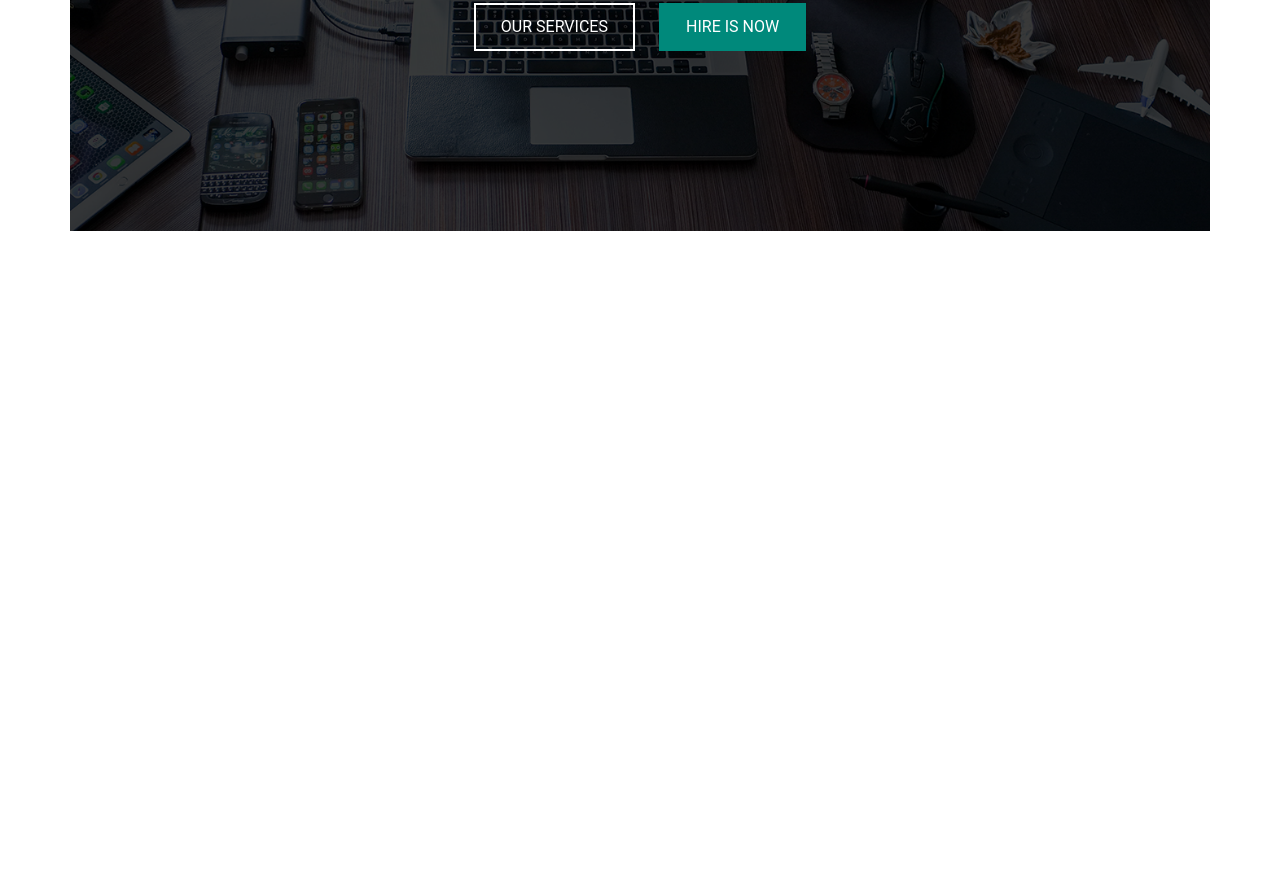
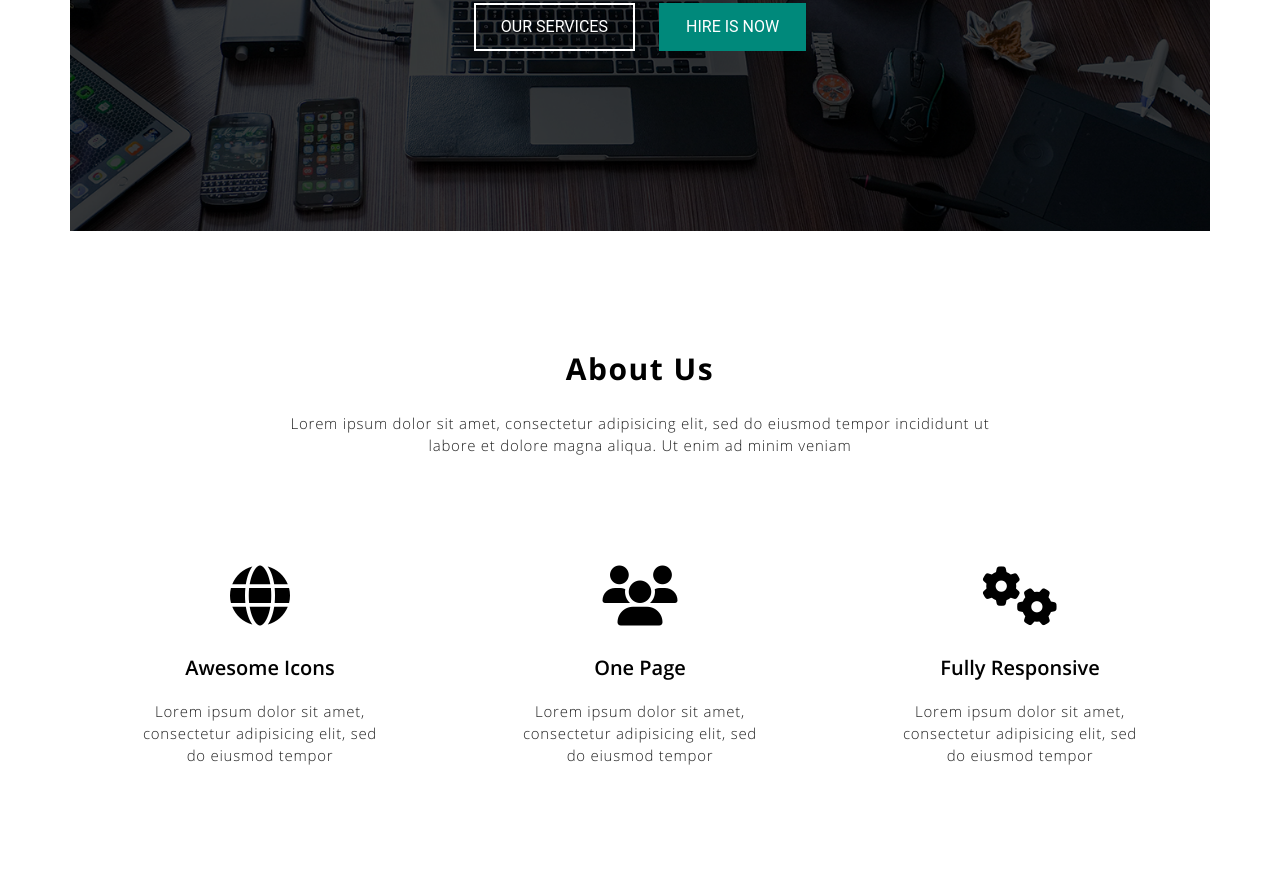
Before and after one commit to ArtemVolokhov/ArtemVolokhov.github.io, a plain HTML site: page WebDevelopment/index.html in a window 1280 px wide. Shown: the part 477-1356 px from the top of the page. Before the commit the page ends 800 px from the top, so only its background shows below. Drawn offline with nearby package versions, Linux system fonts and the light colour scheme.

Commit message:
about us

```diff
--- a/WebDevelopment/index.html
+++ b/WebDevelopment/index.html
@@ -41,6 +41,33 @@
            </div>
        </div>
    </header>
+   <section class="about">
+       <div class="container">
+           <div class="row justify-content-center">
+                <div class="col-xl-8 ">
+                    <h2 class='about__title'>About Us</h2>
+                    <p class='about__text'>Lorem ipsum dolor sit amet, consectetur adipisicing elit, sed do eiusmod tempor incididunt ut labore et dolore magna aliqua. Ut enim ad minim veniam</p>
+                </div>
+           </div>
+           <div class="row justify-content-around">
+                <div class="col-xl-3">
+                    <i class="fas fa-globe about__icon"></i>
+                    <h3 class='about__h3'>Awesome Icons</h3>
+                    <p class='about__text'>Lorem ipsum dolor sit amet, consectetur adipisicing elit, sed do eiusmod tempor</p>
+                </div>
+                <div class="col-xl-3">
+                    <i class="fas fa-users about__icon"></i>
+                    <h3 class='about__h3'>One Page</h3>
+                    <p class='about__text'>Lorem ipsum dolor sit amet, consectetur adipisicing elit, sed do eiusmod tempor</p>
+                </div>
+                <div class="col-xl-3">
+                    <i class="fas fa-cogs about__icon"></i>
+                    <h3 class='about__h3'>Fully Responsive</h3>
+                    <p class='about__text'>Lorem ipsum dolor sit amet, consectetur adipisicing elit, sed do eiusmod tempor</p>
+                </div>
+           </div>
+       </div>
+   </section>
 <script src="https://code.jquery.com/jquery-3.4.1.slim.min.js" integrity="sha384-J6qa4849blE2+poT4WnyKhv5vZF5SrPo0iEjwBvKU7imGFAV0wwj1yYfoRSJoZ+n" crossorigin="anonymous"></script>
 <script src="https://cdn.jsdelivr.net/npm/popper.js@1.16.0/dist/umd/popper.min.js" integrity="sha384-Q6E9RHvbIyZFJoft+2mJbHaEWldlvI9IOYy5n3zV9zzTtmI3UksdQRVvoxMfooAo" crossorigin="anonymous"></script>
 <script src="https://stackpath.bootstrapcdn.com/bootstrap/4.4.1/js/bootstrap.min.js" integrity="sha384-wfSDF2E50Y2D1uUdj0O3uMBJnjuUD4Ih7YwaYd1iqfktj0Uod8GCExl3Og8ifwB6" crossorigin="anonymous"></script>
--- /dev/null
+++ b/WebDevelopment/sass/blocks/_about.sass
@@ -0,0 +1,30 @@
+.about
+    background-color: #fff
+    color: black
+    text-align: center
+    padding-top: 120px
+    padding-bottom: 125px
+
+.about__title
+    font-size: 30px
+    letter-spacing: 1.5px
+    font-family: 'Open Sans Bold'
+    margin-bottom: 25px
+
+
+.about__icon
+    font-size: 60px
+.about__text
+    font-size: 15px
+    margin-bottom: 110px
+    line-height: 22px
+    letter-spacing: 0.75px
+    color: #212121
+
+
+
+.about__h3
+    margin-top: 30px
+    margin-bottom: 20px
+    font-size: 20px
+    font-family: 'Open Sans Semibold'
--- a/WebDevelopment/sass/blocks/_base.sass
+++ b/WebDevelopment/sass/blocks/_base.sass
@@ -3,4 +3,4 @@ ul, li
     padding: 0
     margin: 0
 body
-    font-family: 'Open Sans Semibold'
+    font-family: "Open Sans Light"
--- a/WebDevelopment/sass/blocks/_header.sass
+++ b/WebDevelopment/sass/blocks/_header.sass
@@ -7,9 +7,11 @@
         color: white
         background-size: cover
         background-position: 0 100%
+        font-family: 'Open Sans Semibold'
 
 .header__title
     font-size: 55px
+    letter-spacing: 3px
 
 .header__text
     font-size: 20px
--- a/WebDevelopment/sass/style.sass
+++ b/WebDevelopment/sass/style.sass
@@ -2,3 +2,4 @@
 @import "blocks/_button.sass"
 @import "blocks/_nav.sass"
 @import "blocks/_header.sass"
+@import "blocks/_about.sass"
```
Also changed, not shown: WebDevelopment/css/style.css.
